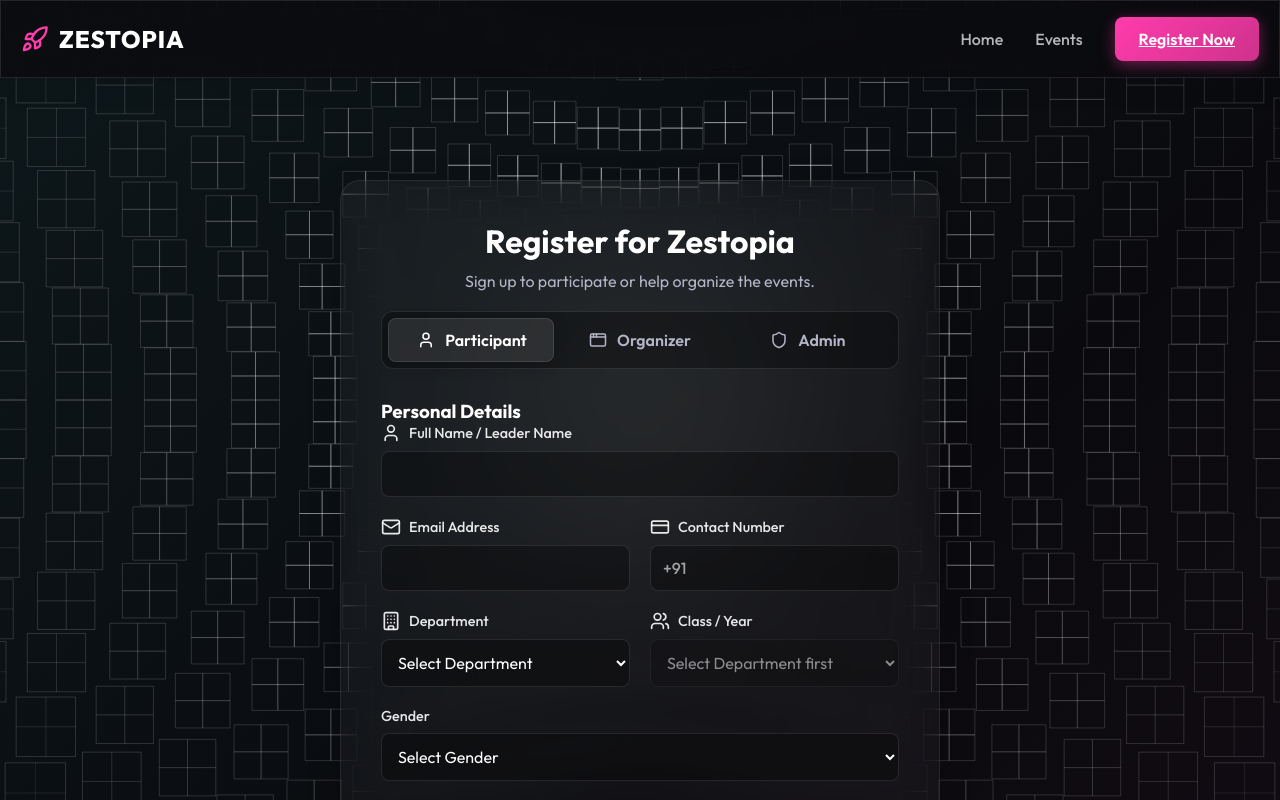
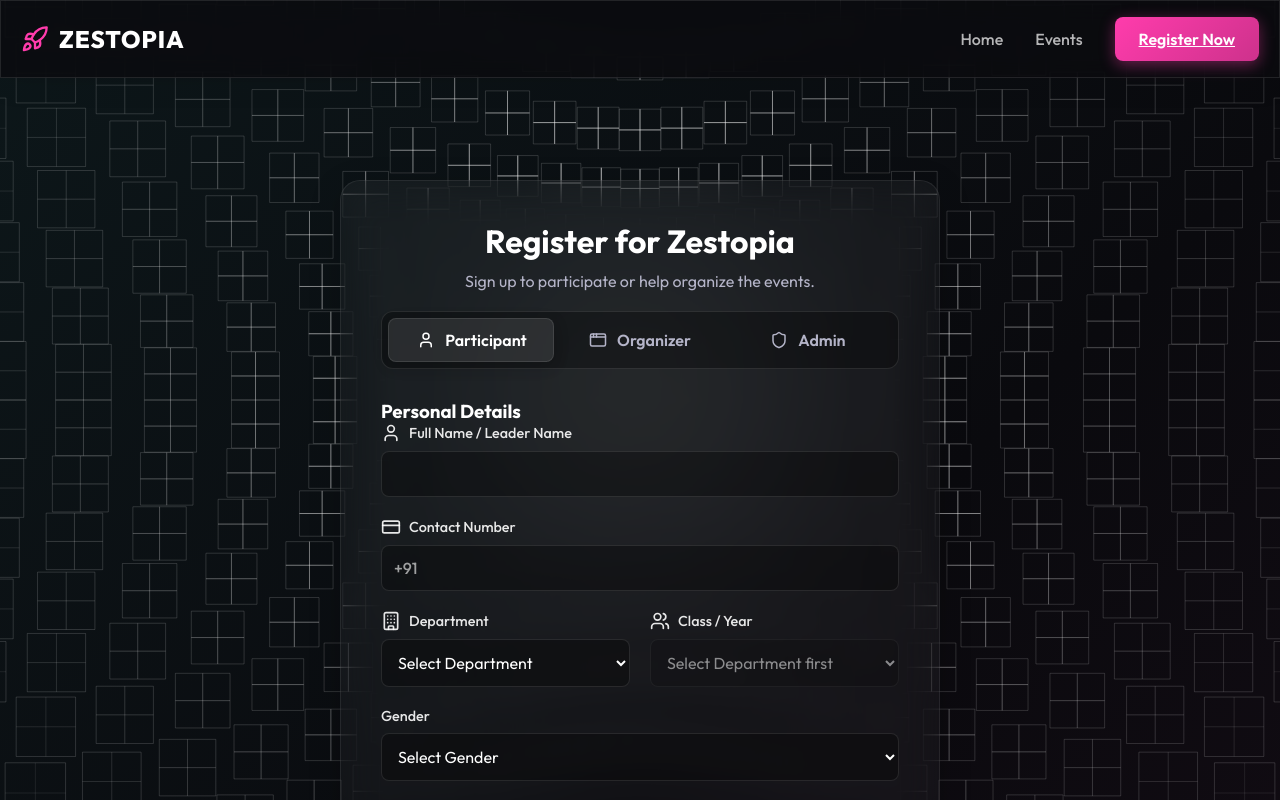
Before and after one commit to KSHITIJPIN/ZESTOPIA-26, a React (Vite) app in the folder zestopiya/: page /register in a window 1280 px wide. Shown: the top 800 px of the page. Built offline with nearby package versions, Linux system fonts and the light colour scheme.

Commit message:
feat: Remove email field from registration form - now optional

```diff
--- a/zestopiya/src/pages/Register.jsx
+++ b/zestopiya/src/pages/Register.jsx
@@ -1,6 +1,6 @@
 import React, { useState, useEffect } from 'react';
 import { useLocation, useSearchParams, useNavigate } from 'react-router-dom';
-import { User, Mail, CreditCard, Building, AppWindow, Users, Shield } from 'lucide-react';
+import { User, CreditCard, Building, AppWindow, Users, Shield } from 'lucide-react';
 import { registerParticipant, registerOrganizer } from '../services/api';
 import Toast from '../components/Toast';
 import { eventFormConfig } from '../data/formConfig';
@@ -168,11 +168,6 @@ const Register = () => {
                         <input type="text" name="name" required value={formData.name} onChange={handleChange} />
                     </div>
 
-                    <div className="row">
-                        <div className="form-group">
-                            <label><Mail size={20} /> Email Address</label>
-                            <input type="email" name="email" required value={formData.email} onChange={handleChange} />
-                        </div>
                     <div className="form-group">
                         <label><CreditCard size={20} /> Contact Number</label>
                         <div className="input-group">
@@ -192,7 +187,6 @@ const Register = () => {
                                 pattern="[0-9]{10}"
                                 title="Please enter exactly 10 digits"
                             />
-                            </div>
                         </div>
                     </div>
 
```
Lines whose indentation alone changed are shown as unchanged.
